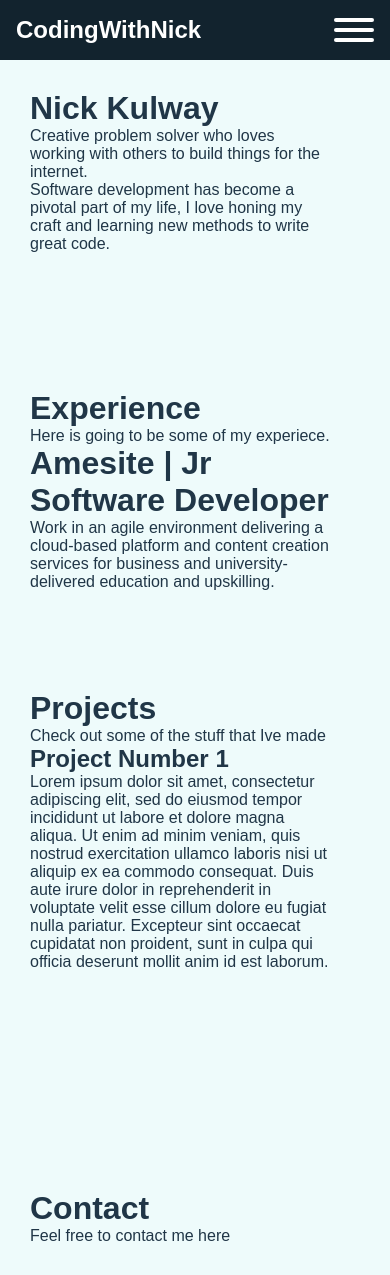
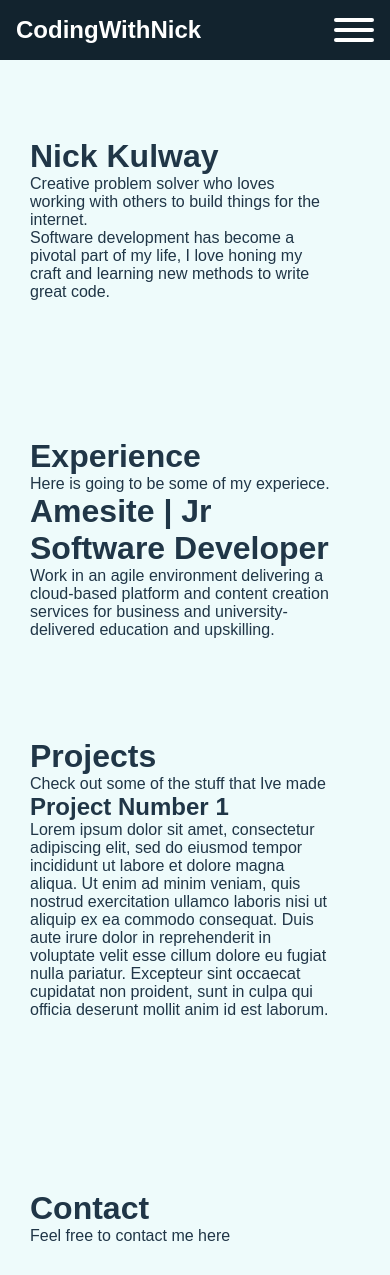
Before and after one commit to nkulway/next-portfolio, a Next.js app: page / in a window 390 px wide. Built offline with nearby package versions, Linux system fonts and the light colour scheme.

Commit message:
style components for mobile

```diff
--- a/pages/index.js
+++ b/pages/index.js
@@ -1,6 +1,5 @@
 import Head from "next/head";
 import Main from "../components/Main";
-import Nav from "../components/Nav";
 import About from "../components/About";
 import Link from "next/link";
 import Image from "next/image";
--- a/styles/About.module.css
+++ b/styles/About.module.css
@@ -11,3 +11,9 @@
   height: 100px;
   width: 100px;
 }
+
+@media screen and (max-width: 768px) {
+  .aboutContainer{
+    padding-top: 20%;
+  }
+  }
--- a/styles/Experience.module.css
+++ b/styles/Experience.module.css
@@ -10,3 +10,9 @@
   width:fit-content;
   justify-content: center;
 }
+
+@media screen and (max-width: 768px) {
+  .expContainer{
+    padding-top: 20%;
+  }
+  }
--- a/styles/Projects.module.css
+++ b/styles/Projects.module.css
@@ -8,3 +8,9 @@
   width:fit-content;
   justify-content: center;
 }
+
+@media screen and (max-width: 768px) {
+.projectContainer{
+  padding-top: 20%;
+}
+}
```
Also changed, not shown: components/Nav.js (added).
